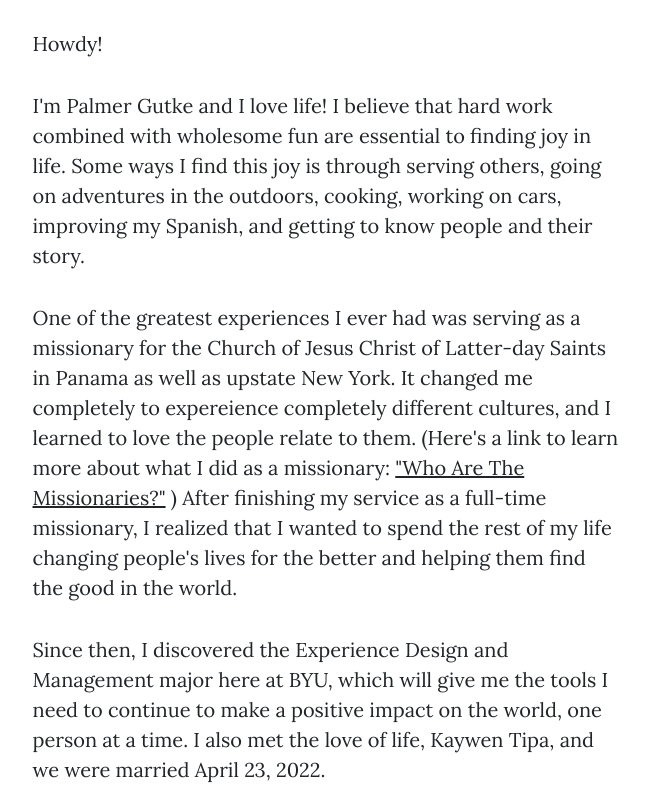
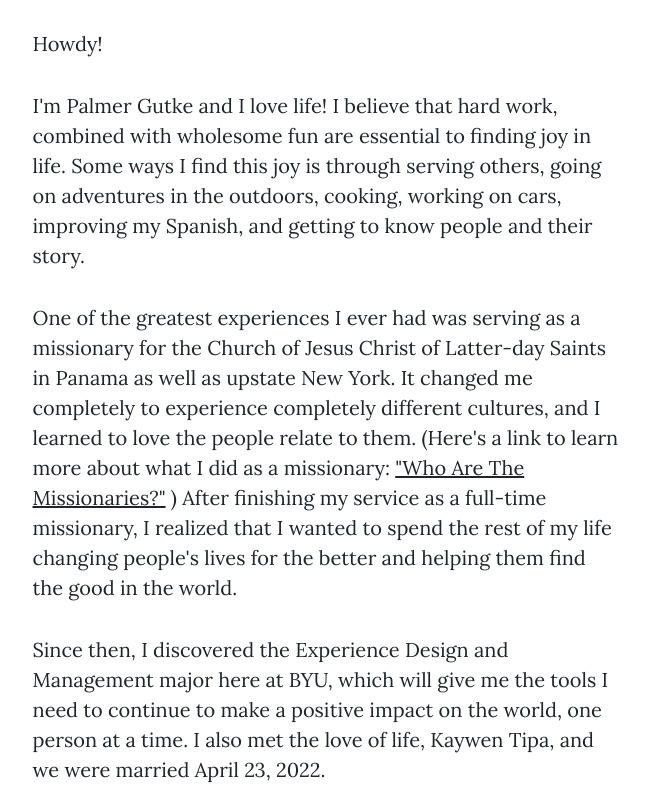
Before and after one commit to pgutke/IS201, a plain HTML site: page html/aboutme.html in a window 1280 px wide. Shown: the part 808-1608 px from the top of the page, without its empty margins (313-962 px from the left). Drawn offline with nearby package versions, Linux system fonts and the light colour scheme; a script that the page names is missing.

Commit message:
Update aboutme.html

```diff
--- a/html/aboutme.html
+++ b/html/aboutme.html
@@ -60,13 +60,13 @@
                 <div class="row gx-4 gx-lg-5 justify-content-center">
                     <div class="col-md-10 col-lg-8 col-xl-7">
                         <p>Howdy!</p>
-                        <p> I'm Palmer Gutke and I love life! I believe that hard work combined with wholesome fun
+                        <p> I'm Palmer Gutke and I love life! I believe that hard work, combined with wholesome fun
                              are essential to finding joy in life.  Some ways I find this joy is through serving others, going on adventures in the outdoors,
                               cooking, working on cars, improving my Spanish, and getting to know people and their story.
                         </p>
                         <p>
                             One of the greatest experiences I ever had was serving as a missionary for the Church of Jesus Christ of Latter-day
-                            Saints in Panama as well as upstate New York. It changed me completely to expereience completely different cultures, and I learned to love the people
+                            Saints in Panama as well as upstate New York. It changed me completely to experience completely different cultures, and I learned to love the people
                              relate to them. (Here's a link to learn more about what I did as a missionary:
                             <a href="https://www.churchofjesuschrist.org/comeuntochrist/belong/share-goodness/who-are-the-missionaries" title="comeuntochrist.org" target="_blank">"Who Are The Missionaries?"</a> )
                             After finishing my service as a full-time missionary, I realized that I wanted to spend the rest of my
```
